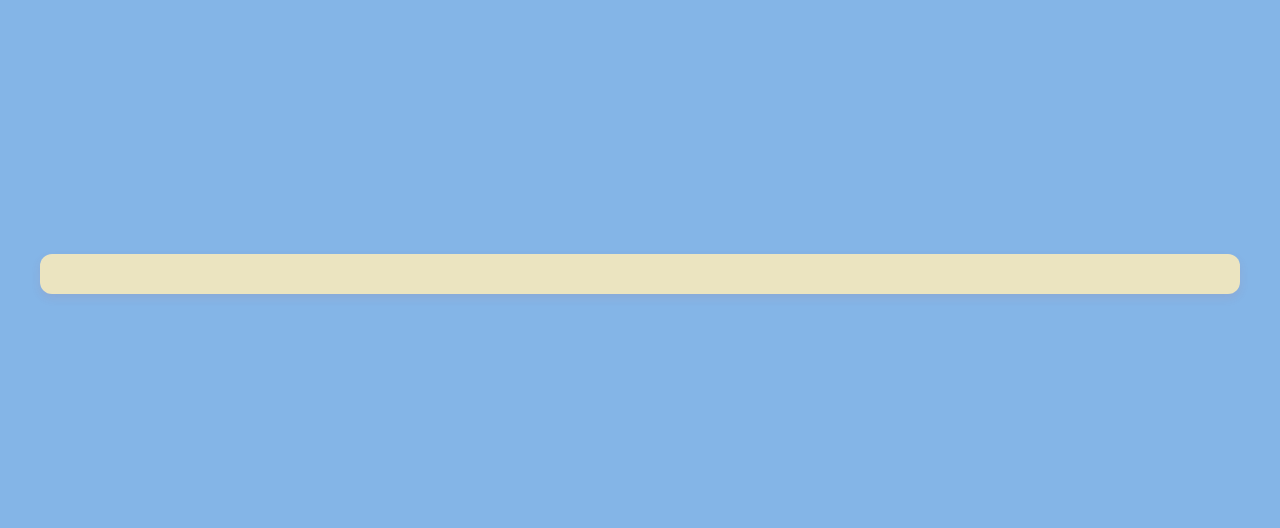
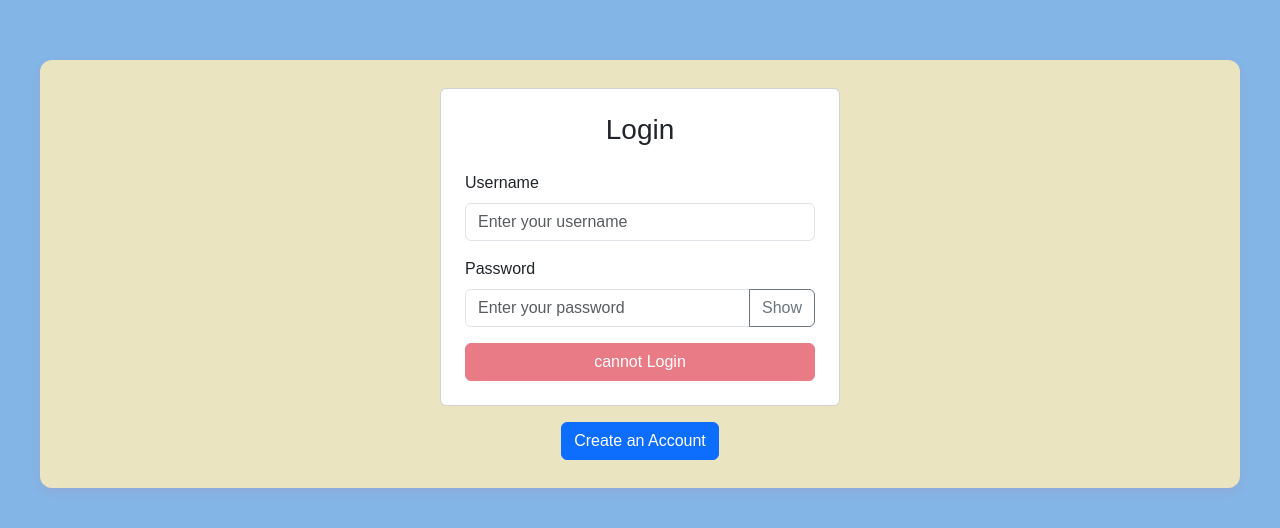
Before and after one commit to code4NN/vani-syllabus, a Vue app in the folder vani/: page /#/auth/login in a window 1280 px wide. Before the commit this address had no page. Shown: the part 126-654 px from the top of the page. Built offline with nearby package versions, Linux system fonts and the light colour scheme.

Commit message:
login and register with switching options

```diff
--- a/vani/src/App.vue
+++ b/vani/src/App.vue
@@ -1,104 +1,25 @@
 <script setup>
 import { provide, onMounted, ref } from "vue";
-import { useQueueStore } from "@/store/queue";
+import { useRouter, useRoute } from "vue-router";
+import { isSessionValid } from "@/utils/auth";
+
+const router = useRouter();
+const route = useRoute();
 
 console.log("🟢 App.vue setup() called"); // Ensures this runs only once
 
-const iframe = ref(null);
-const queueStore = useQueueStore();
-
-const init = () => {
-  console.log("🔵 init() function called");
-
-  const my_iframe = document.createElement("iframe");
-  my_iframe.id = "server-iframe";
-  my_iframe.src =
-    "https://script.google.com/macros/s/AKfycbzLwkVy1Jr-ChMEm-NBKt534grz43lxbVRgFBuZOQAafox5ZhBWrYFGtY33hW5keYdFFg/exec";
-  // my_iframe.src = "@/components/test_server.html";
-  my_iframe.style.display = "none";
-  document.body.appendChild(my_iframe);
-
-  my_iframe.onload = () => {
-    // The iframe has loaded successfully, now you can safely interact with it
-
-    // Now you can assign the iframe reference
-
-    console.log("Iframe loaded");
-    iframe.value = document.getElementById("server-iframe");
-    console.log("✅ Iframe found. Setting up event listener.");
-    window.addEventListener("message", handleMessage, false);
-  };
-};
-
-// **Send request to iframe**
-const sendRequest = (actionId, payload = {}) => {
-  return new Promise((resolve, reject) => {
-    if (!iframe.value || !iframe.value.contentWindow) {
-      console.error("❌ sendRequest failed: Iframe not ready.");
-      reject("Iframe not ready");
-      return;
+onMounted(() => {
+  if (!isSessionValid()) {
+    // Redirect to login if the session is invalid
+    if (route.meta.requiresAuth) {
+      router.replace("/auth");
     }
-
-    const requestId = Date.now() + Math.random();
-    queueStore.addRequest({ requestId, resolve, reject });
-
-    console.log(`📤 Sending request to iframe:`, { actionId, payload, requestId });
-    // const iframeHost = new URL(iframe.value.contentWindow.location).origin;
-    const iframeHost = "https://n-wwjgk6vnhegpyjmswp3olzlfimqvwm2k5q4pdsa-0lu-script.googleusercontent.com";
-    // const iframeHost = "https://n-wwjgk6vnhegpyjmswp3olzlfimqvwm2k5q4pdsa-0lu-script.googleusercontent.com";
-    // const iframeHost = "*";
-    iframe.value.contentWindow.postMessage({ actionId, payload, requestId }, iframeHost);
-
-    // Timeout to prevent infinite waiting
-    setTimeout(() => {
-      if (queueStore.getRequest(requestId)) {
-        console.error("⏳ Timeout: No response from iframe.");
-        queueStore.getRequest(requestId).reject("No response received");
-        queueStore.removeRequest(requestId);
-      }
-    }, 10000);
-  });
-};
-
-// **Handle messages from iframe**
-const handleMessage = (event) => {
-  console.log("📥 Message received from iframe:", event.data);
-  console.log("🌍 Event origin:", event.origin);
-  console.log("🎯 Expected origin:", new URL(iframe.value.src).origin);
-
-  if (event.origin !== new URL(iframe.value.src).origin) {
-    console.warn("⚠️ Message origin mismatch! Ignoring message.");
-    return;
+  } else {
+    // Redirect logged-in users away from auth pages
+    if (route.path.startsWith("/auth")) {
+      router.replace("/home");
+    }
   }
-
-  if (!event.data.requestId) {
-    console.warn("⚠️ Message received without requestId. Ignoring.");
-    return;
-  }
-
-  const { requestId, success, data, error } = event.data;
-
-  console.log("🗂 Checking requestQueue in store:", queueStore.requestQueue);
-
-  const request = queueStore.getRequest(requestId);
-  if (request) {
-    console.log(`✅ Resolving request ${requestId}`);
-    success ? request.resolve(data) : request.reject(error);
-    queueStore.removeRequest(requestId);
-  } else {
-    console.warn(
-      `⚠️ requestId ${requestId} not found in requestQueue. Possible duplicate message?`
-    );
-  }
-};
-
-// **Provide sendRequest globally**
-provide("sendRequest", sendRequest);
-console.log("🟢 sendRequest function provided globally.");
-
-onMounted(() => {
-  console.log("🟢 App.vue onMounted() triggered.");
-  init();
 });
 </script>
 
--- a/vani/src/components/auth/Login.vue
+++ b/vani/src/components/auth/Login.vue
@@ -1,5 +1,7 @@
 <script setup>
 import { ref, computed, reactive, inject } from "vue";
+import {useRouter} from "vue-router";
+const router = useRouter()
 
 const sendRequest = inject("sendRequest");
 const username = ref("");
@@ -10,6 +12,7 @@ const login_progress_status = reactive({ hasError: false, msg: "" });
 const togglePassword = () => {
   showPassword.value = !showPassword.value;
 };
+
 
 const handleLogin = async () => {
   if (!username.value || !password.value) {
@@ -22,13 +25,12 @@ const handleLogin = async () => {
     login_progress_status.hasError = false;
     login_progress_status.msg = "Validating...";
 
-    const response = await sendRequest("login", {
-      username: username.value,
-      password: password.value,
-    });
+    // const response = await sendRequest("login", {
+    //   username: username.value,
+    //   password: password.value,
+    // });
 
-    console.log("Response received from iframe", response)
-
+    // console.log("Response received from iframe", response)
   } catch (error) {
     login_progress_status.msg = "Error communicating with server";
     login_progress_status.hasError = true;
@@ -42,8 +44,7 @@ const allowSubmit = computed(() => {
 </script>
 
 <template>
-  <div class="row justify-content-center">
-    <div class="col-lg-6">
+  <div class="flex flex-column justify-content-center align-items-center">
       <div class="card p-4">
         <h3 class="mb-4 text-center">Login</h3>
         <form @submit.prevent="handleLogin(false)">
@@ -99,7 +100,6 @@ const allowSubmit = computed(() => {
           </div>
         </form>
       </div>
-    </div>
   </div>
 </template>
 
--- a/vani/src/main.js
+++ b/vani/src/main.js
@@ -5,17 +5,22 @@ import './style.css'
 import { createApp } from 'vue';
 import App from './App.vue';
 import router from './router'; // Import the router
-import { createPinia } from 'pinia';
+// import { createPinia } from 'pinia';
+
+const app = createApp(App);
+  app.use(router); // Use router in the app
+  app.mount('#app');
 
 
-if (window.self !== window.top) {
-  console.log("Skipping Vue inside iframe...------------------------------------------------------")
-}
-else {
 
-  const app = createApp(App);
-  const pinia = createPinia();
-  app.use(router); // Use router in the app
-  app.use(pinia);
-  app.mount('#app');
-}
+// if (window.self !== window.top) {
+//   console.log("Skipping Vue inside iframe...------------------------------------------------------")
+// }
+// else {
+
+//   const app = createApp(App);
+//   // const pinia = createPinia();
+//   app.use(router); // Use router in the app
+//   // app.use(pinia);
+//   app.mount('#app');
+// }
--- a/vani/src/store/queue.js
+++ /dev/null
@@ -1,21 +0,0 @@
-import { defineStore } from 'pinia';
-
-export const useQueueStore = defineStore('queue', {
-  state: () => ({
-    requestQueue: new Map()
-  }),
-  actions: {
-    addRequest(request) {
-      this.requestQueue.set(request.requestId, request);
-    },
-    removeRequest(requestId) {
-      return this.requestQueue.delete(requestId);
-    },
-    getRequest(requestId) {
-      return this.requestQueue.get(requestId);
-    },
-    clearQueue() {
-      this.requestQueue.clear();
-    }
-  }
-});
--- a/vani/src/utils/auth.js
+++ b/vani/src/utils/auth.js
@@ -1,17 +1,41 @@
+const SESSION_KEY = "user_session";
+const SESSION_DURATION = 24 * 60 * 60 * 1000; // 24 hours
+
 export const isSessionValid = () => {
-    const user = localStorage.getItem('user');
-    const lastLogin = localStorage.getItem('lastLogin');
-    const sessionDuration = 24 * 60 * 60 * 1000; // 24 hours
+    const session = localStorage.getItem(SESSION_KEY);
 
-    return user && lastLogin && (Date.now() - lastLogin < sessionDuration);
+    if (!session) return false; // No session stored
+
+    try {
+        const { lastLogin, credentials } = JSON.parse(session);
+
+        if (Date.now() - lastLogin < SESSION_DURATION) {
+            // Session is still valid → update lastLogin timestamp
+            localStorage.setItem(
+                SESSION_KEY,
+                JSON.stringify({ lastLogin: Date.now(), credentials })
+            );
+            return true;
+        } else {
+            // Session expired → remove credentials
+            localStorage.removeItem(SESSION_KEY);
+            return false;
+        }
+    } catch (error) {
+        console.error("Invalid session data:", error);
+        localStorage.removeItem(SESSION_KEY);
+        return false;
+    }
 };
 
 export const setUserSession = (userData) => {
-    localStorage.setItem('user', JSON.stringify(userData));
-    localStorage.setItem('lastLogin', Date.now().toString());
+    const sessionData = {
+        lastLogin: Date.now(),
+        credentials: userData, // Storing entire credentials object
+    };
+    localStorage.setItem(SESSION_KEY, JSON.stringify(sessionData));
 };
 
 export const clearUserSession = () => {
-    localStorage.removeItem('user');
-    localStorage.removeItem('lastLogin');
+    localStorage.removeItem(SESSION_KEY);
 };
--- a/vani/src/views/Auth.vue
+++ b/vani/src/views/Auth.vue
@@ -1,33 +1,41 @@
 <script setup>
-import { ref, computed, onMounted } from "vue";
-import Login from "../components/auth/Login.vue";
-import Register from "../components/auth/Register.vue";
-import Profile from "../components/auth/Profile.vue";
-import { isSessionValid } from "../utils/auth"; // Import session check function
+import { computed, onMounted } from "vue";
+import { useRouter, useRoute } from "vue-router";
+import { isSessionValid } from "@/utils/auth";
 
-const is_authenticated = ref(false);
-const currentView = ref("login"); // Default view
+const router = useRouter();
+const route = useRoute();
 
+// Redirect if the user is already logged in
 onMounted(() => {
-  is_authenticated.value = isSessionValid();
+  if (isSessionValid()) {
+    router.replace("/home");
+  }
 });
-// Function to switch views
-const setView = (view) => {
-  currentView.value = view;
+
+// Check if we're on the login or register page
+const isLogin = computed(() => route.path === "/auth/login");
+const isProfile = computed(() => route.path === "/auth/profile");
+
+// Navigate between login and register
+const switchAuthView = () => {
+  router.push(isLogin.value ? "/auth/register" : "/auth/login");
 };
 </script>
 
 <template>
-  <div class="flex flex-col items-center justify-center min-h-screen">
-    <div class="w-full max-w-md p-6 bg-white shadow-lg rounded-lg">
-      <template v-if="is_authenticated">
-        <Profile @logout="is_authenticated = false" />
-      </template>
-
-      <template v-else>
-        <Login v-if="currentView === 'login'" @switch="setView" />
-        <Register v-else-if="currentView === 'register'" @switch="setView" />
-      </template>
+  <div class="d-flex flex-column p-2">
+    <router-view />
+    <!-- Renders Login.vue or Register.vue -->
+    <div class="d-flex justify-content-center mt-3">
+      <button
+        class="btn"
+        :class="isLogin ? 'btn-primary' : 'btn-success'"
+        @click="switchAuthView"
+        v-if="!isProfile"
+      >
+        {{ isLogin ? "Create an Account" : "Go to Login" }}
+      </button>
     </div>
   </div>
 </template>
```
Also changed, not shown: vani/src/components/test_server.html (deleted, +0 -27 lines), vani/src/router/index.js (+28 -13 lines).
